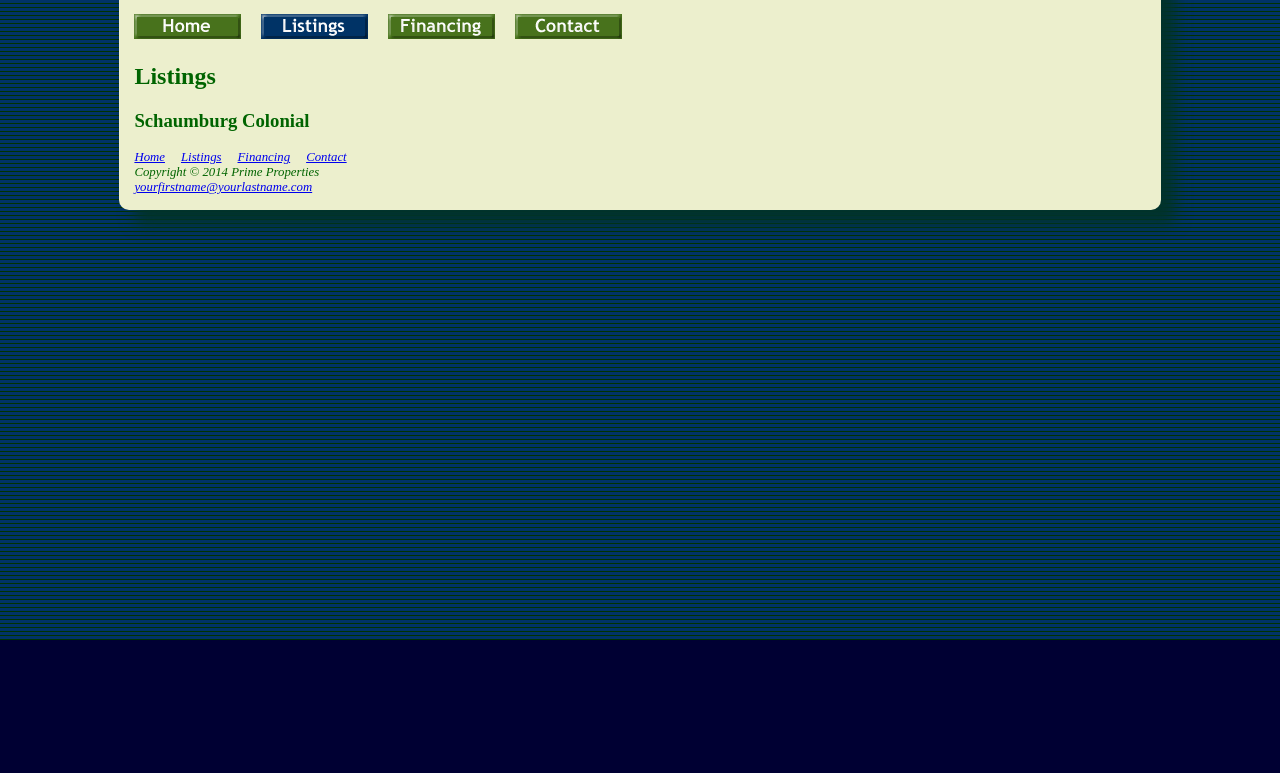
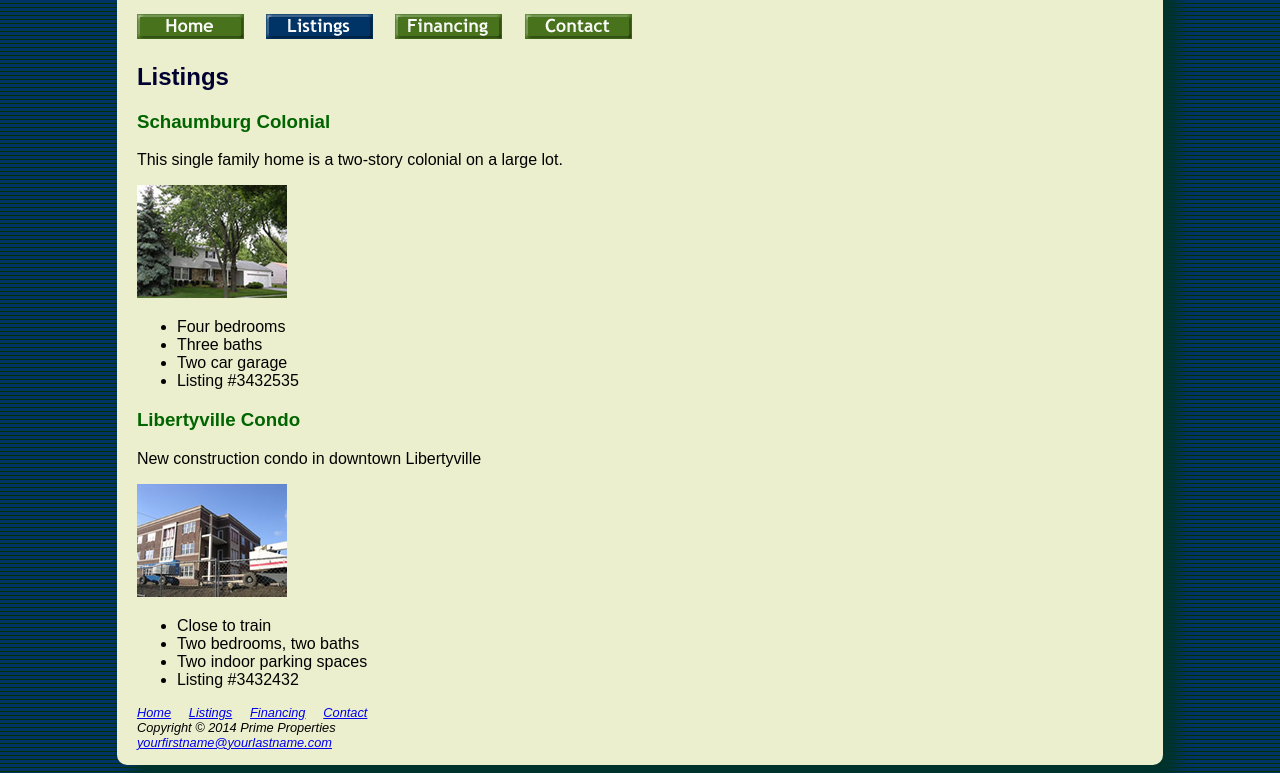
Before and after one commit to StephenWood11/wtProj2, a plain HTML site: page listing.html in a window 1280 px wide. Shown: the part 160-933 px from the top of the page. Before the commit the page ends 800 px from the top, so only its background shows below. Drawn offline with Linux system fonts and the light colour scheme.

Commit message:
final add

```diff
--- a/listing.html
+++ b/listing.html
@@ -21,11 +21,29 @@
             <h2>Listings</h2>
 
             <h3>Schaumburg Colonial</h3>
+            <p>This single family home is a two-story colonial on a large lot.</p>
+            <a href="schaumburg.jpg"><img src="schaumburgthumb.jpg" alt="schaumburg"></a>
+            <ul>
+                <li>Four bedrooms</li>
+                <li>Three baths</li>
+                <li>Two car garage</li>
+                <li>Listing #3432535</li>
+            </ul>
+
+            <h3>Libertyville Condo</h3>
+            <p>New construction condo in downtown Libertyville</p>
+            <a href="libertyville.jpg"><img src="libertyvillethumb.jpg" alt="libertyville"></a>
+            <ul>
+                <li>Close to train</li>
+                <li>Two bedrooms, two baths</li>
+                <li>Two indoor parking spaces</li>
+                <li>Listing #3432432</li>
+            </ul>
         </main>
         <footer>
             <nav>
                 <a href="index.html">Home</a> &nbsp;&nbsp;&nbsp;
-                <a href="listings.html">Listings</a> &nbsp;&nbsp;&nbsp;
+                <a href="listing.html">Listings</a> &nbsp;&nbsp;&nbsp;
                 <a href="financing.html">Financing</a> &nbsp;&nbsp;&nbsp;
                 <a href="contact.html">Contact</a>
             </nav>
--- a/prime.css
+++ b/prime.css
@@ -15,8 +15,15 @@ body{
     box-shadow: 15px 15px 15px #00332b;
     background-color: #ECEFCD;
     padding: 15px;
+    padding-left: 20px;
     border-radius: 10px;
+    font-family: Arial, Helvetica, sans-serif;
+}
+h3{
     color: darkgreen;
+}
+h2{
+    color: #000033;
 }
 
 footer{
```
Also changed, not shown: index.html (+1 -1 lines).
